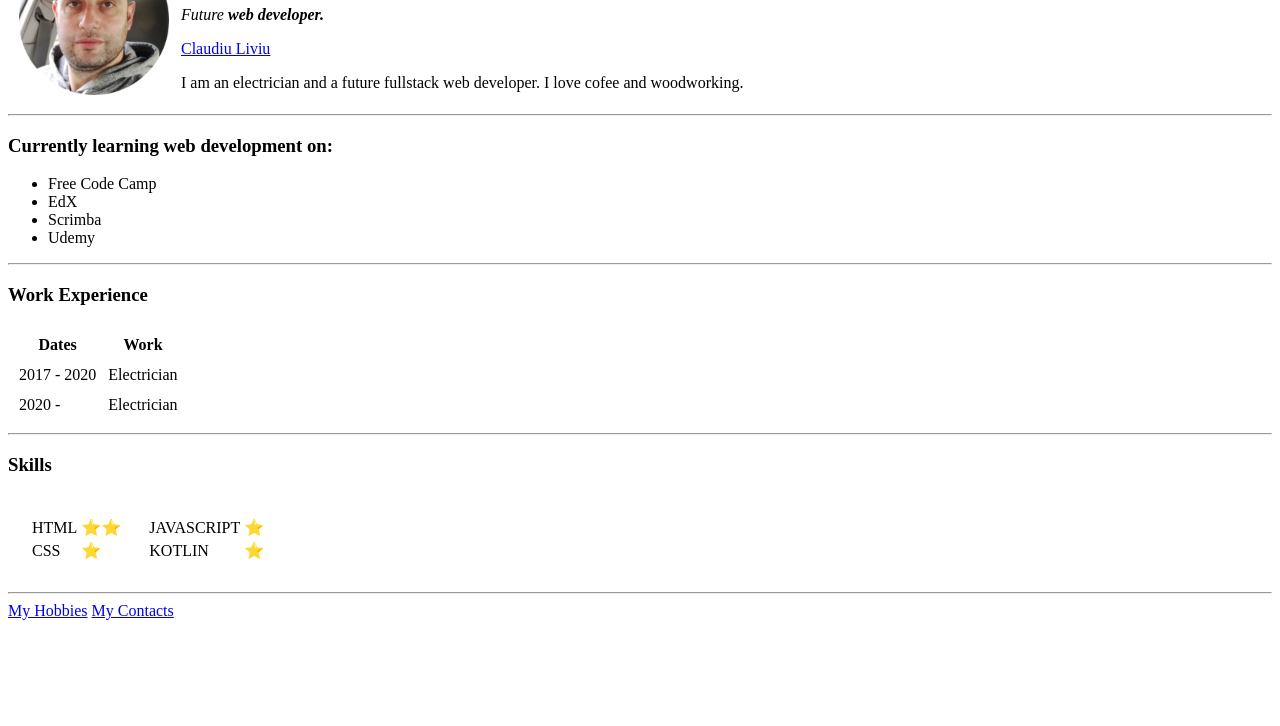
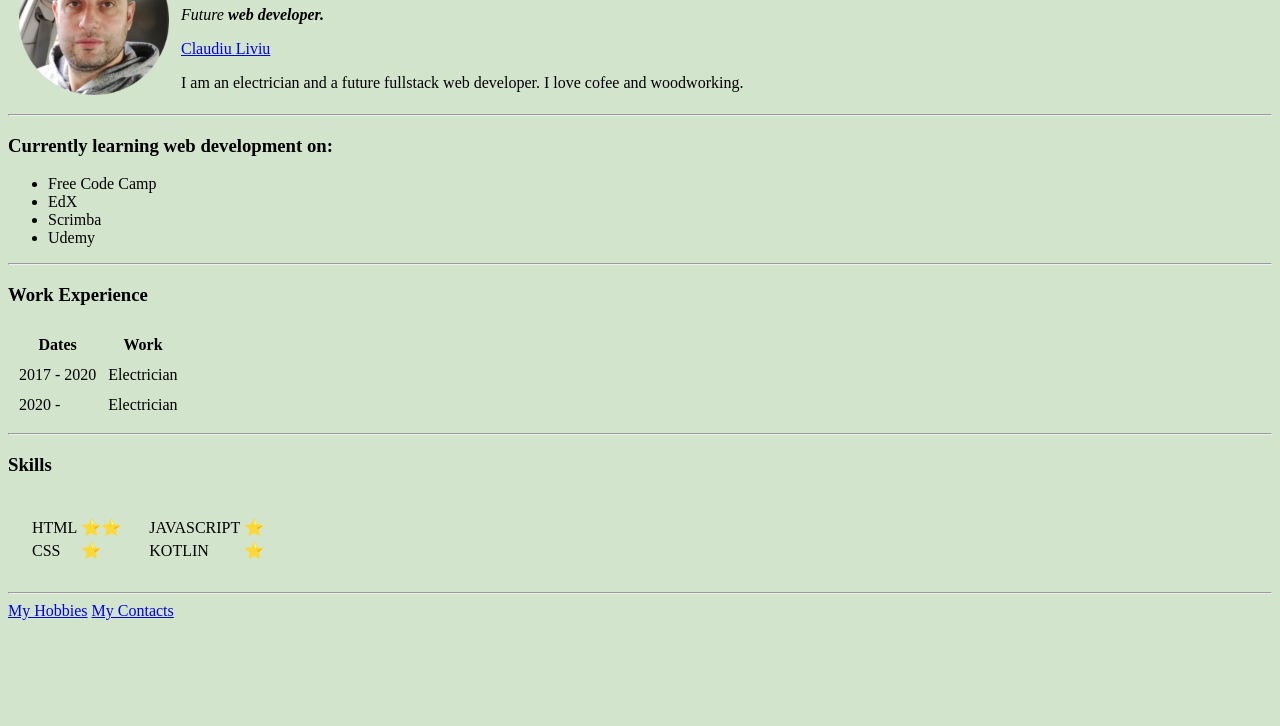
Before and after one commit to mariocode/cv, a plain HTML site: page index.html in a window 1280 px wide. Shown: the part 74-800 px from the top of the page. Drawn offline with Linux system fonts and the light colour scheme.

Commit message:
Update index.html

```diff
--- a/index.html
+++ b/index.html
@@ -3,7 +3,7 @@
     <meta charset="utf-8">
     <title>Claudiu's Personal Site</title>
   </head>
-  <body>
+  <body style="background-color: #D3E4CD;" >
     <table cellspacing ="10">
       <tr>
         <td><img src="Pic.png" alt="photo Claudiu Liviu"></td>
```
